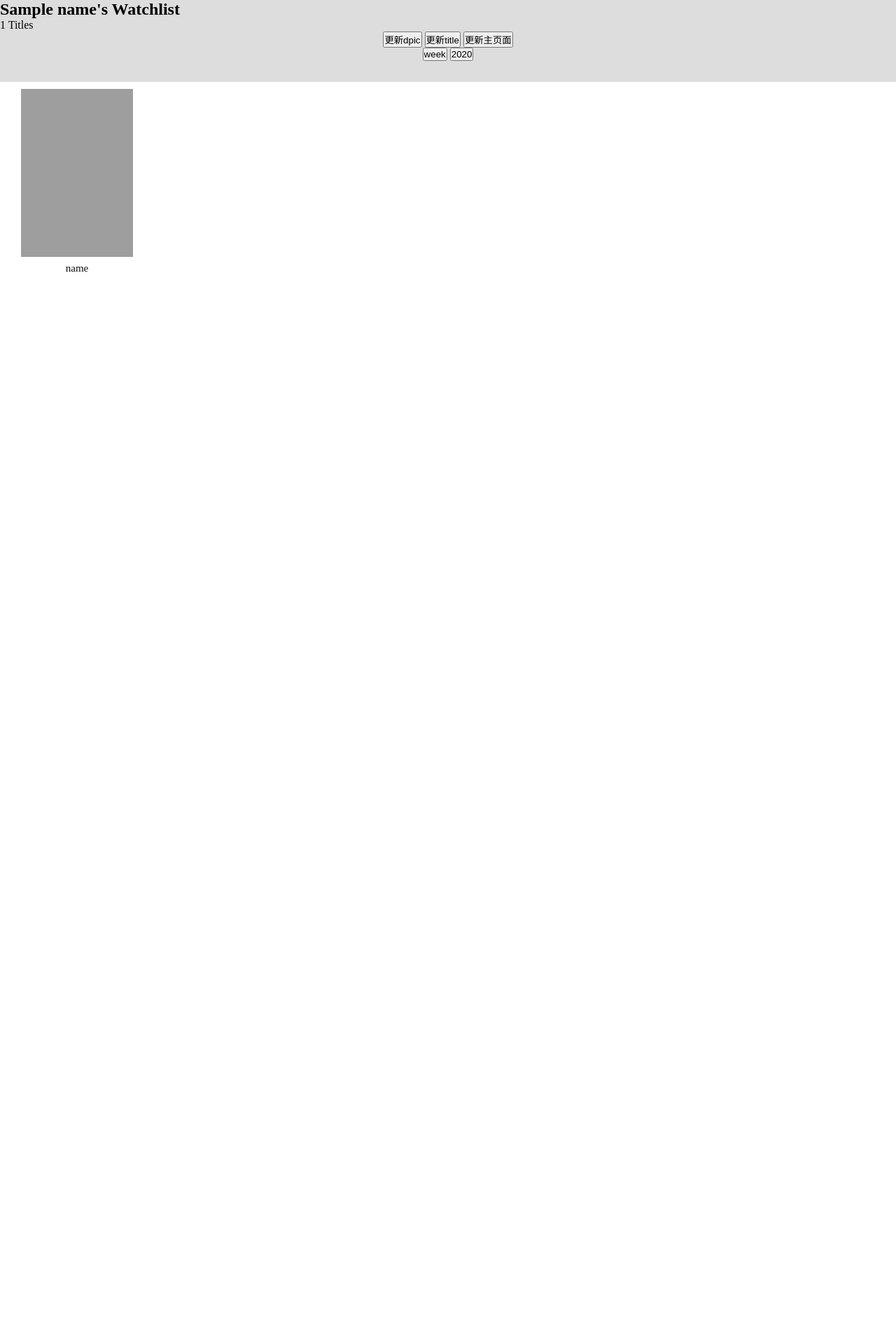
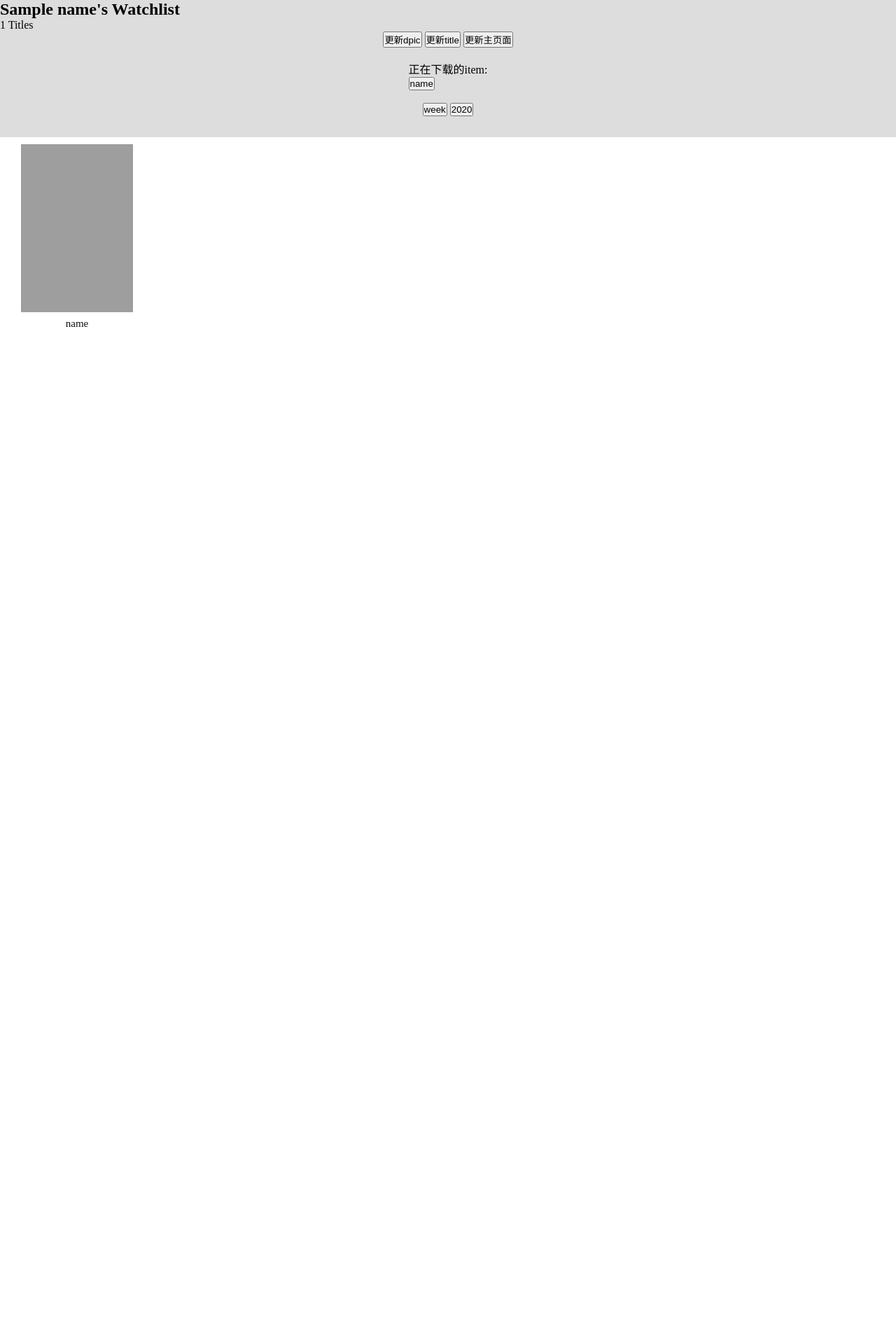
Before and after one commit to writeing/wshm, a Flask app: template templates/index.html in a window 1280 px wide; the page is wider, and only the part inside the window is pictured. Shown: the top 1920 px of that part at 70% size. Run offline with Flask 2, Linux system fonts and the light colour scheme; the template is opened without the code that fills it: most values are stand-ins (such as "Sample title", 1, 10 or a date in 2020); grey boxes are pictures that could not be loaded.

Commit message:
version 1.0

```diff
--- a/app.py
+++ b/app.py
@@ -4,7 +4,7 @@ from markupsafe import escape
 import os
 import re
 from spider import spider
-
+import threading
 app = Flask(__name__)
 
 
@@ -56,17 +56,20 @@ def readLocalImg(direct,name,num):
     imgList = strsort(os.listdir(path))
     print(imgList)
 
-homeURL= 'https://www.wshm23.com/'
+homeURL= 'https://www.wshm.cc/'
 
+downLoadItemDict = {"不务正业":"不务正业"}
 def downLoadItem(item,direct='week'):
+    global downLoadItemDict
     thread1 = spider(homeURL,update = False,itemNames = {item:0},isSaveHtml=False,direct=direct)
     thread1.start()
     thread1.join(1)
-
+    downLoadItemDict[item] = thread1
 def downLoadcmd(cmd,direct='week'):
     thread1 = spider(homeURL,update = False,isSaveHtml=False,cmd=cmd,direct=direct)
     thread1.start()
     thread1.join(1)
+
 globalUpdate = False
 def downLoadInit():
     global globalUpdate
@@ -79,39 +82,35 @@ def downLoadInit():
 historyList = []
 
 def buttonExec(request):
-    global historyList
+    global historyList,downLoadItemDict
     if request.method == 'POST':
-        bt_dpic = request.values.get('dpic')
-        bt_title = request.values.get('title')
-        bt_root = request.values.get('root')
-        print(bt_dpic)
-        print(bt_title)
-        print(bt_root)
+        name = list(request.values.keys())[0]
+        bt_name = request.values.get(name)
         for year in historyList:
-            bt_year = request.values.get(year)
-            if bt_year == year:
-                print(bt_year)
+            if bt_name == year:
+                print(bt_name)
                 return year
-        print(bt_dpic)
-        print(bt_title)
-        print(bt_root)
 
-        if (bt_dpic == '更新dpic'):
+        if (bt_name == '更新dpic'):
             downLoadcmd(1,'week')
-        if (bt_title == '更新title'):
+        elif (bt_name == '更新title'):
             downLoadcmd(2,'week')
-        if (bt_root == '更新主页面'):
+        elif (bt_name == '更新主页面'):
             downLoadInit()
-
+        else:
+            try:
+                downLoadItemDict[bt_name].cancel()
+            except:
+                print("had cancel")
     return 'week'
 @app.route('/',methods=['POST', 'GET'])
 def rootHome():
-    global historyList
+    global historyList,downLoadItemDict
     if len(historyList) == 0:
         historyList = downLoadInit()
     value = buttonExec(request)
     readLocalFile(value)
-    return render_template('index.html',name = 'wshm',movies=movies,historyList = historyList,direct =value )
+    return render_template('index.html',name = 'wshm',movies=movies,historyList = historyList,direct =value,downItemDict = downLoadItemDict )
 
 @app.route('/user/<name>')
 def user_page(name):
@@ -135,6 +134,8 @@ def page_down(direct,item,num):
 def wshmItem(direct,item):
     readLocalTitle(direct,item)
     downLoadItem(item,direct)
+    print(item)
+    print(direct)
     return render_template('item.html',name = 'wshm',allItems = sg_items,item = item,direct=direct)
 
 @app.route('/wshm/img/<direct>/<item>/<num>/<itemName>')
--- a/spider.py
+++ b/spider.py
@@ -9,7 +9,7 @@ import sys
 from concurrent.futures import ThreadPoolExecutor
 
 class spider(threading.Thread):
-    homeUrl = 'https://www.wshm23.com/'
+    homeUrl = 'https://www.wshm.cc/'
     homeHtml = ''
     index = 0
     basePathUrl = 'https://img.pic-server.com/'
@@ -251,8 +251,8 @@ class spider(threading.Thread):
             self.downdpicImg()
         if self.cmd == 2:
             self.downtitleList()
+        log.info("update&down finish")
 
-        log.info("update&down finish")
 # if __name__ == '__main__':
 #     homeURL= 'https://www.wshm23.com/'
 #     thread1 = spider(homeURL,update = False,itemNames = {'超级公务员':30},isSaveHtml=False)
--- a/templates/index.html
+++ b/templates/index.html
@@ -17,6 +17,16 @@
             <input type=submit value='更新主页面' name="root">
         </form>
     </div>
+</br>
+    <div class="input_center">
+        <form action="" method="POST">
+            <p>正在下载的item:</p>
+            {% for downItem in downItemDict.keys() %}
+            <input type=submit value= {{ downItem }} name= {{ downItem }}>
+            {% endfor %}
+        </form>
+    </div>
+</br>
     <div class="input_center">
         <form action="" method="POST">
             <input type=submit value= "week" name= "week">
```
Also changed, not shown: 1 other file.
